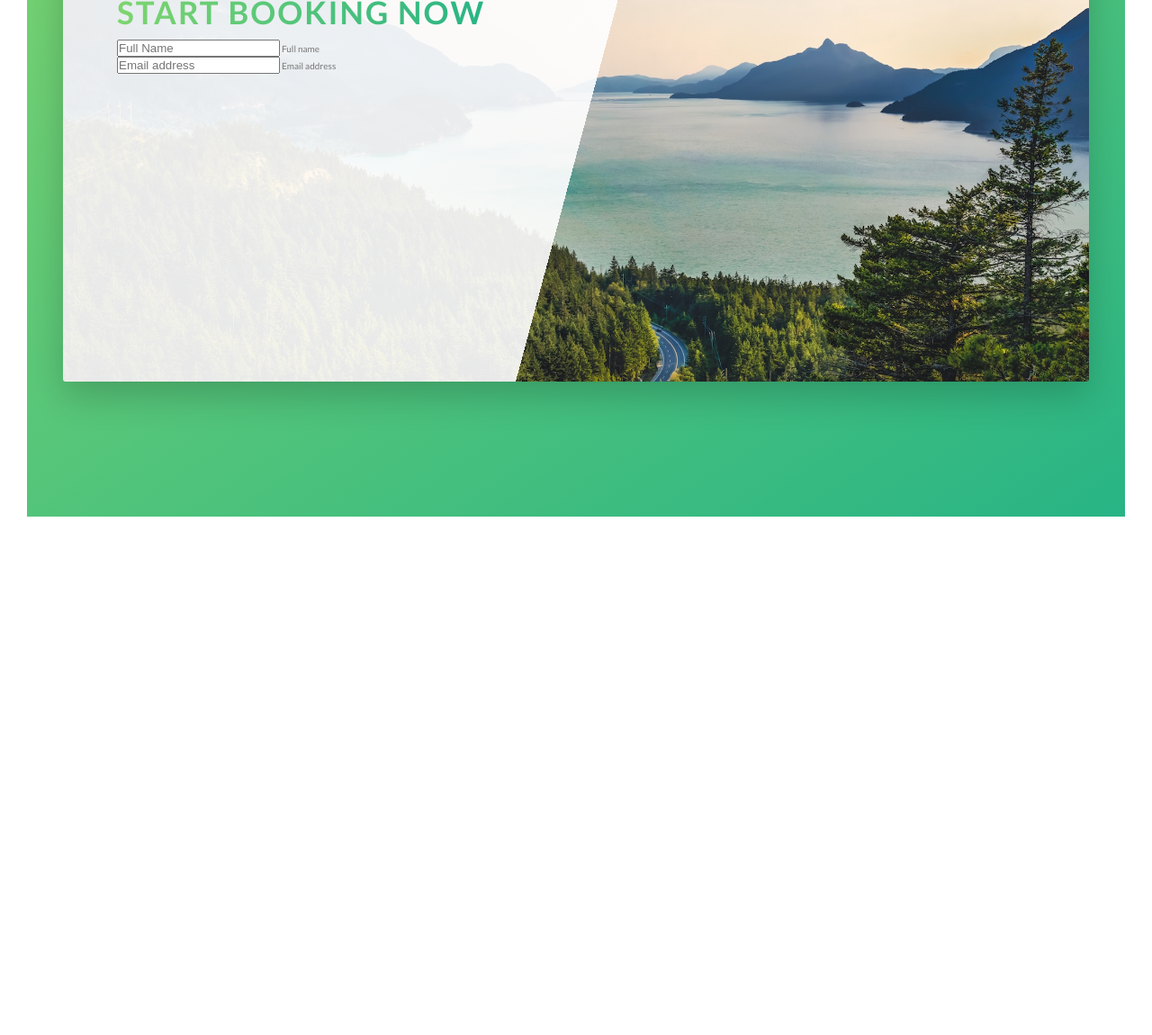
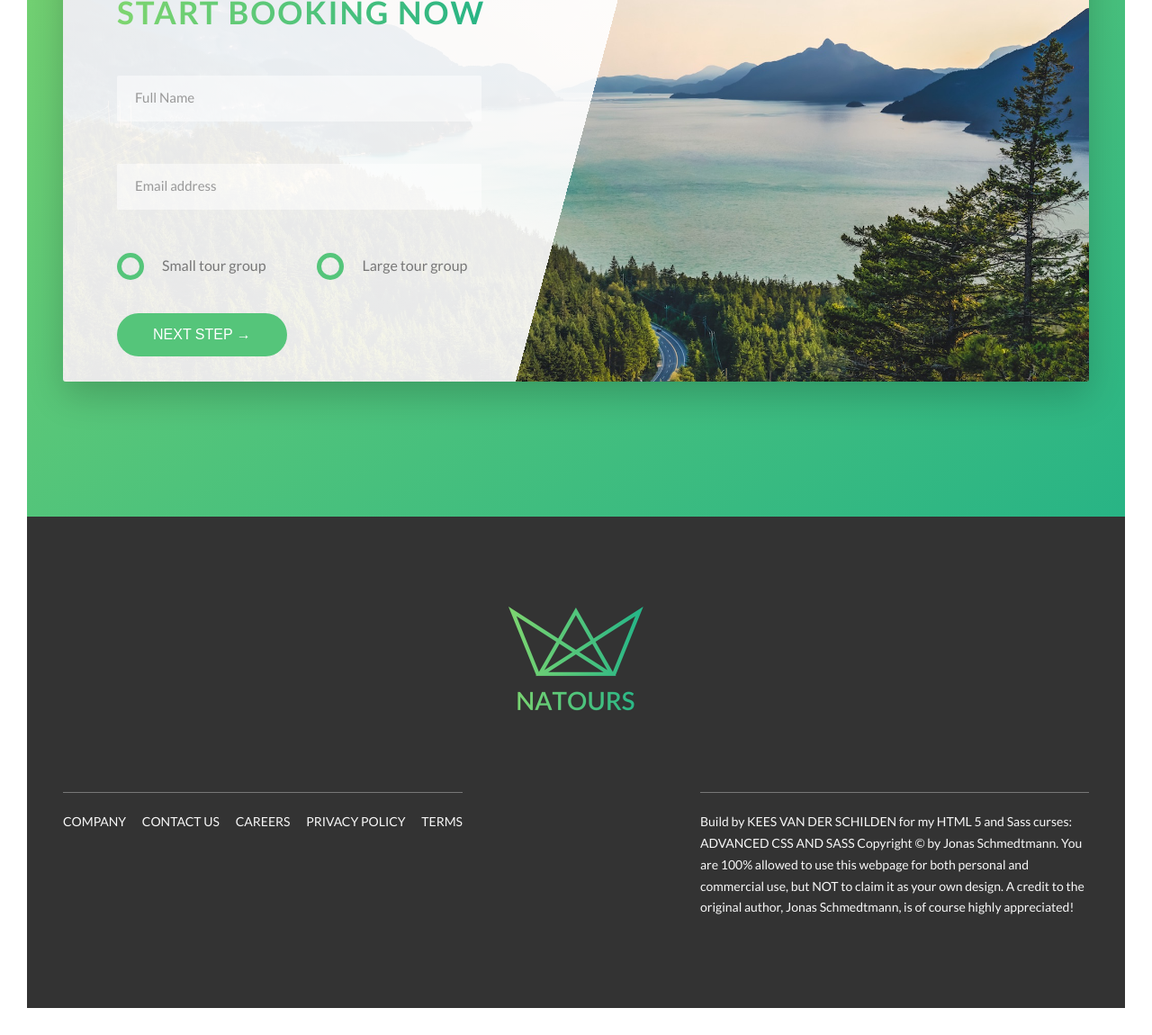
Before and after one commit to keesschilden/Sass-curses, a website: page index.html in a window 1280 px wide. Shown: the part 4723-5873 px from the top of the page at 90% size. Before the commit the page ends 5327 px from the top, so only its background shows below. Drawn offline with Linux system fonts and the light colour scheme.

Commit message:
Footer done

```diff
--- a/index.html
+++ b/index.html
@@ -331,38 +331,115 @@
         <div class="row">
           <div class="book">
             <div class="book__form">
-              <div class="u-margin-bottom-medium">
-                <h2 class="heading-secondary">Start booking now</h2>
-              </div>
+              <form action="#" class="form">
+                <div class="u-margin-bottom-medium">
+                  <h2 class="heading-secondary">Start booking now</h2>
+                </div>
 
-              <form action="#" class="form">
                 <div class="form__group">
                   <input
                     type="text"
                     class="form__input"
                     placeholder="Full Name"
                     id="name"
+                    required
                   />
                   <label for="name" class="form__label">Full name</label>
                 </div>
-              </form>
 
-              <form action="#" class="form">
                 <div class="form__group">
                   <input
                     type="email"
                     class="form__input"
                     placeholder="Email address"
                     id="email"
+                    required
                   />
                   <label for="email" class="form__label">Email address</label>
                 </div>
+
+                <div class="form__group u-margin-bottom-medium">
+                  <div class="form__radio-group">
+                    <input
+                      type="radio"
+                      class="form__radio-input"
+                      id="small"
+                      name="size"
+                    />
+                    <label for="small" class="form__radio-label">
+                      <span class="form__radio-button"></span>
+                      Small tour group
+                    </label>
+                  </div>
+
+                  <div class="form__radio-group">
+                    <input
+                      type="radio"
+                      class="form__radio-input"
+                      id="large"
+                      name="size"
+                    />
+                    <label for="large" class="form__radio-label">
+                      <span class="form__radio-button"></span>
+                      Large tour group
+                    </label>
+                  </div>
+                </div>
+
+                <button class="btn btn--green">Next step &rarr;</button>
               </form>
             </div>
           </div>
         </div>
       </section>
     </main>
+
+    <footer class="footer">
+      <div class="footer__logo-box">
+        <img src="img/logo-green-2x.png" alt="Full logo" class="footer__logo" />
+      </div>
+
+      <div class="row">
+        <div class="col-1-of-2">
+          <div class="footer__navigation">
+            <ul class="footer__list">
+              <li class="footer__item">
+                <a href="#" class="footer__link"> Company </a>
+              </li>
+
+              <li class="footer__item">
+                <a href="#" class="footer__link"> Contact us </a>
+              </li>
+
+              <li class="footer__item">
+                <a href="#" class="footer__link"> careers</a>
+              </li>
+
+              <li class="footer__item">
+                <a href="#" class="footer__link"> privacy policy</a>
+              </li>
+
+              <li class="footer__item">
+                <a href="#" class="footer__link"> terms</a>
+              </li>
+            </ul>
+          </div>
+        </div>
+
+        <div class="col-1-of-2">
+          <p class="footer__copyright">
+            Build by
+            <a href="#" class="footer__link">Kees van der Schilden</a> for my
+            HTML 5 and Sass curses:
+            <a href="#" class="footer__link">Advanced CSS and Sass </a>
+            Copyright © by Jonas Schmedtmann. You are 100% allowed to use this
+            webpage for both personal and commercial use, but NOT to claim it as
+            your own design. A credit to the original author, Jonas Schmedtmann,
+            is of course highly appreciated!
+          </p>
+        </div>
+      </div>
+    </footer>
 
     <!--
     <section class="grid-test">
--- a/sass/abstracts/_variables.scss
+++ b/sass/abstracts/_variables.scss
@@ -13,6 +13,9 @@ $color-gray-light-1: #f7f7f7;
 $color-gray-light-2: #eee;
 
 $color-gray-dark: #777;
+$color-gray-dark-2: #999;
+$color-gray-dark-3: #333;
+
 $color-white: #ffffff;
 $color-black: #000000;
 
--- a/sass/base/_utilities.scss
+++ b/sass/base/_utilities.scss
@@ -1,23 +1,23 @@
 .u-center-text {
-  text-align: center;
+  text-align: center !important;
 }
 
 .u-margin-bottom-big {
-  margin-bottom: 8rem;
+  margin-bottom: 8rem !important;
 }
 
 .u-margin-bottom-small {
-  margin-bottom: 4rem;
+  margin-bottom: 1.5rem !important;
 }
 
-.u-margin-bottom-small {
-  margin-bottom: 1.5rem;
+.u-margin-bottom-medium {
+  margin-bottom: 4rem !important;
 }
 
 .u-margin-top-big {
-  margin-top: 8rem;
+  margin-top: 8rem !important;
 }
 
 .u-margin-top-huge {
-  margin-top: 10rem;
+  margin-top: 10rem !important;
 }
--- a/sass/components/_button.scss
+++ b/sass/components/_button.scss
@@ -1,4 +1,5 @@
 .btn {
+  &,
   &:link,
   &:visited {
     position: relative;
@@ -8,7 +9,9 @@
     text-decoration: none;
     border-radius: 10rem;
     transition: all 0.2s;
-    font-size: $default-font-size;
+    font-size: $default-font-size; //Change for the <button> element
+    border: none;
+    cursor: pointer;
   }
 
   &:hover {
@@ -21,7 +24,8 @@
     }
   }
 
-  &:active {
+  &:active,
+  &:focus {
     transform: translateY(-1px);
     box-shadow: 0 0.5rem 1rem rgba($color-black, 0.2);
   }
--- /dev/null
+++ b/sass/components/form.scss
@@ -0,0 +1,97 @@
+.form {
+  &__group:not(:last-child) {
+    margin-bottom: 2rem;
+  }
+
+  &__input {
+    width: 90%;
+    display: block;
+    padding: 1.5rem 2rem;
+    font-size: 1.5rem;
+
+    color: inherit;
+    border-radius: 2px;
+    background-color: rgba(#fff, 0.5);
+    border: none;
+    font-family: inherit;
+    border-bottom: 3px solid transparent;
+    transition: all 0.3s;
+
+    &:focus {
+      outline: none;
+      box-shadow: 0 1rem 2rem rgba($color-black, 0.1);
+      border-bottom: 3px solid $color-primary;
+    }
+
+    &:focus:invalid {
+      border-bottom: 3px solid $color-secondary-dark;
+    }
+
+    &::-webkit-input-placeholder {
+      color: $color-gray-dark-2;
+    }
+  }
+
+  &__label {
+    font-size: 1.2rem;
+    font-weight: 700;
+    margin-left: 2rem;
+    margin-top: 0.7rem;
+    display: block;
+    transition: all 0.3s;
+  }
+
+  &__input:placeholder-shown + &__label {
+    opacity: 0;
+    visibility: 0;
+    transform: translateY(-4rem);
+  }
+
+  &__radio-group {
+    width: 49%;
+    display: inline-block;
+  }
+
+  &__radio-input {
+    display: none;
+  }
+
+  &__radio-label {
+    font-size: $default-font-size;
+    cursor: pointer;
+    position: relative;
+    padding-left: 5rem;
+  }
+
+  &__radio-button {
+    position: absolute;
+    left: 0;
+    top: -0.4rem;
+
+    display: inline-block;
+    height: 3rem;
+    width: 3rem;
+    border: 5px solid $color-primary;
+    border-radius: 50%;
+
+    &::after {
+      content: "";
+      display: block;
+      position: absolute;
+      top: 50%;
+      left: 50%;
+      transform: translate(-50%, -50%);
+      height: 1.3rem;
+      width: 1.3rem;
+      border-radius: 50%;
+
+      background-color: $color-primary;
+      opacity: 0;
+      transition: all 0.2s;
+    }
+  }
+
+  &__radio-input:checked + &__radio-label &__radio-button::after {
+    opacity: 1;
+  }
+}
--- /dev/null
+++ b/sass/layout/_footer.scss
@@ -0,0 +1,61 @@
+.footer {
+  padding: 10rem 0;
+  background-color: $color-gray-dark-3;
+  color: $color-gray-light-1;
+  font-size: 1.4rem;
+
+  &__logo-box {
+    text-align: center;
+    margin-bottom: 8rem;
+  }
+
+  &__logo {
+    width: 15rem;
+    height: auto;
+  }
+
+  &__navigation {
+    display: inline-block;
+    border-top: 1px solid $color-gray-dark;
+    padding-top: 2rem;
+  }
+
+  &__list {
+    list-style: none;
+  }
+
+  &__item {
+    display: inline-block;
+
+    &:not(:last-child) {
+      margin-right: 1.5rem;
+    }
+  }
+
+  &__link {
+    &:link,
+    &:visited {
+      display: inline-block;
+      text-transform: uppercase;
+      color: $color-gray-light-1;
+      background-color: $color-gray-dark-3;
+      text-decoration: none;
+      transition: all 0.2s;
+    }
+
+    &:hover,
+    &:active {
+      color: $color-primary;
+      box-shadow: 0 1rem 2rem rgba($color-black, 0.4);
+      transform: rotate(5deg) scale(1.3);
+    }
+  }
+
+  &__copyright {
+    display: inline-block;
+    border-top: 1px solid $color-gray-dark;
+    padding-top: 2rem;
+    width: 80%;
+    float: right;
+  }
+}
--- a/sass/main.scss
+++ b/sass/main.scss
@@ -13,7 +13,9 @@
 @import "components/feature-box";
 @import "components/story";
 @import "components/bg-video";
+@import "components/form";
 
+@import "layout/footer.scss";
 @import "layout/grid";
 @import "layout/header";
 
```
Also changed, not shown: css/style.css.
